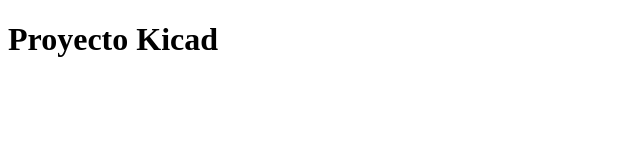
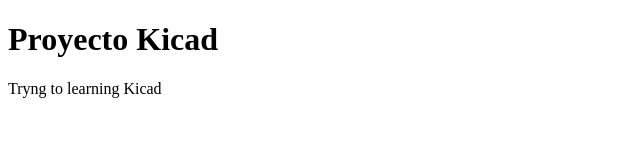
Before and after one commit to Alexander-Espinoza/kicad, a plain HTML site: page index.html in a window 1280 px wide. Shown: the whole page, without its empty margins (0-640 px from the left). Drawn offline with Linux system fonts and the light colour scheme.

Commit message:
Segundo cambio en index.html

```diff
--- a/index.html
+++ b/index.html
@@ -7,5 +7,8 @@
 </head>
 <body>
     <h1>Proyecto Kicad</h1>
+    <div>
+        Tryng to learning Kicad
+    </div>
 </body>
 </html>
```
